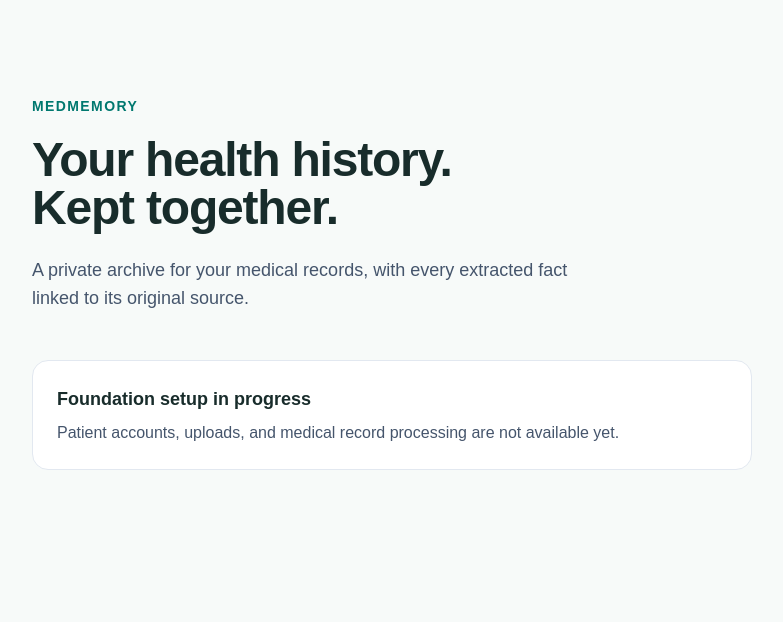
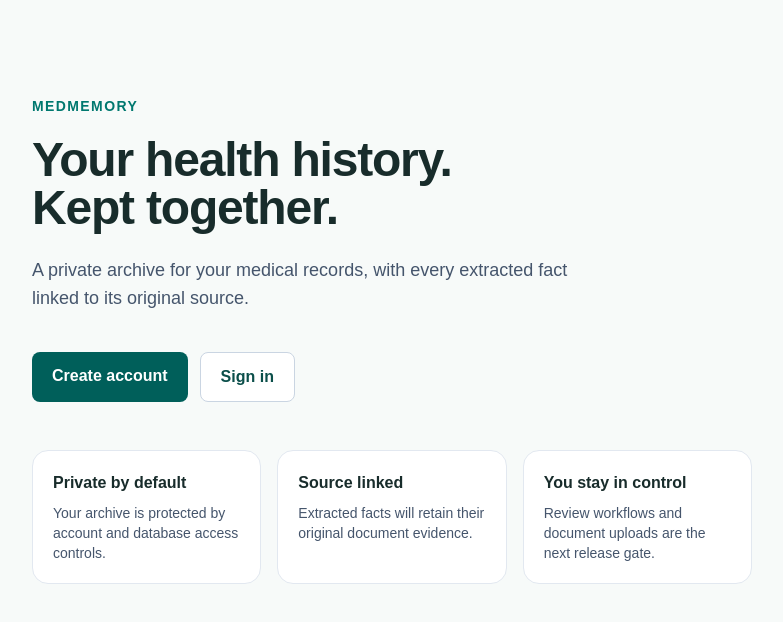
Before and after one commit to Kevin-max-design/mememory, a Next.js app in the folder apps/web/: page / in a window 1280 px wide. Shown: the top 622 px of the page, without its empty margins (248-1031 px from the left). Built offline with nearby package versions, Linux system fonts and the light colour scheme.

Commit message:
feat: expose authentication entry points

```diff
--- a/apps/web/src/app/page.tsx
+++ b/apps/web/src/app/page.tsx
@@ -1,3 +1,5 @@
+import Link from "next/link";
+
 export default function Home() {
   return (
     <main className="mx-auto max-w-3xl px-6 py-24">
@@ -13,12 +15,39 @@
         A private archive for your medical records, with every extracted fact
         linked to its original source.
       </p>
-      <section className="mt-12 rounded-2xl border border-slate-200 bg-white p-6">
-        <h2 className="text-lg font-semibold">Foundation setup in progress</h2>
-        <p className="mt-2 text-slate-600">
-          Patient accounts, uploads, and medical record processing are not
-          available yet.
-        </p>
+      <div className="mt-10 flex flex-wrap gap-3">
+        <Link
+          className="rounded-lg bg-teal-800 px-5 py-3 font-semibold text-white hover:bg-teal-900"
+          href="/signup"
+        >
+          Create account
+        </Link>
+        <Link
+          className="rounded-lg border border-slate-300 bg-white px-5 py-3 font-semibold text-teal-900 hover:bg-slate-50"
+          href="/login"
+        >
+          Sign in
+        </Link>
+      </div>
+      <section className="mt-12 grid gap-4 sm:grid-cols-3">
+        <article className="rounded-2xl border border-slate-200 bg-white p-5">
+          <h2 className="font-semibold">Private by default</h2>
+          <p className="mt-2 text-sm text-slate-600">
+            Your archive is protected by account and database access controls.
+          </p>
+        </article>
+        <article className="rounded-2xl border border-slate-200 bg-white p-5">
+          <h2 className="font-semibold">Source linked</h2>
+          <p className="mt-2 text-sm text-slate-600">
+            Extracted facts will retain their original document evidence.
+          </p>
+        </article>
+        <article className="rounded-2xl border border-slate-200 bg-white p-5">
+          <h2 className="font-semibold">You stay in control</h2>
+          <p className="mt-2 text-sm text-slate-600">
+            Review workflows and document uploads are the next release gate.
+          </p>
+        </article>
       </section>
     </main>
   );
```
